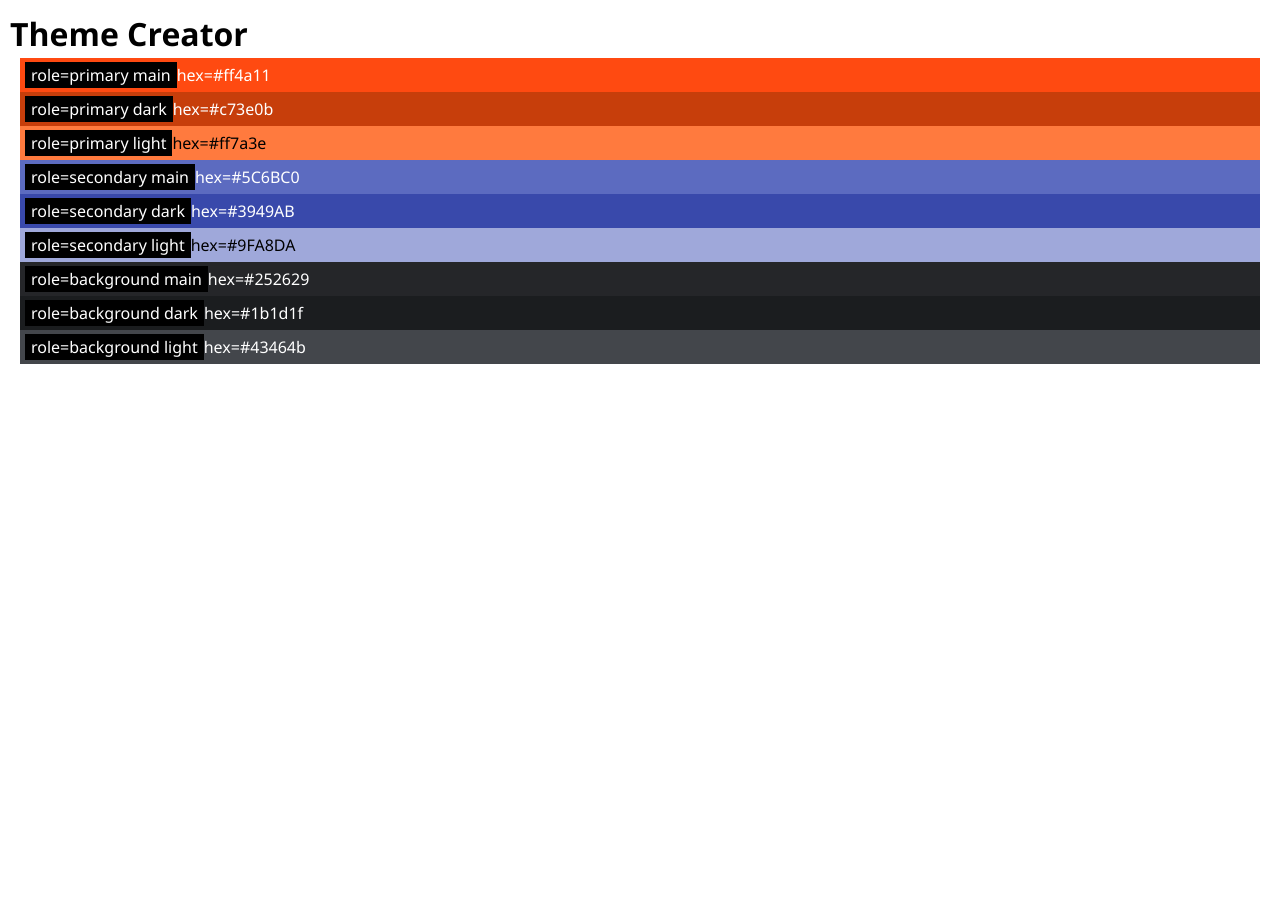
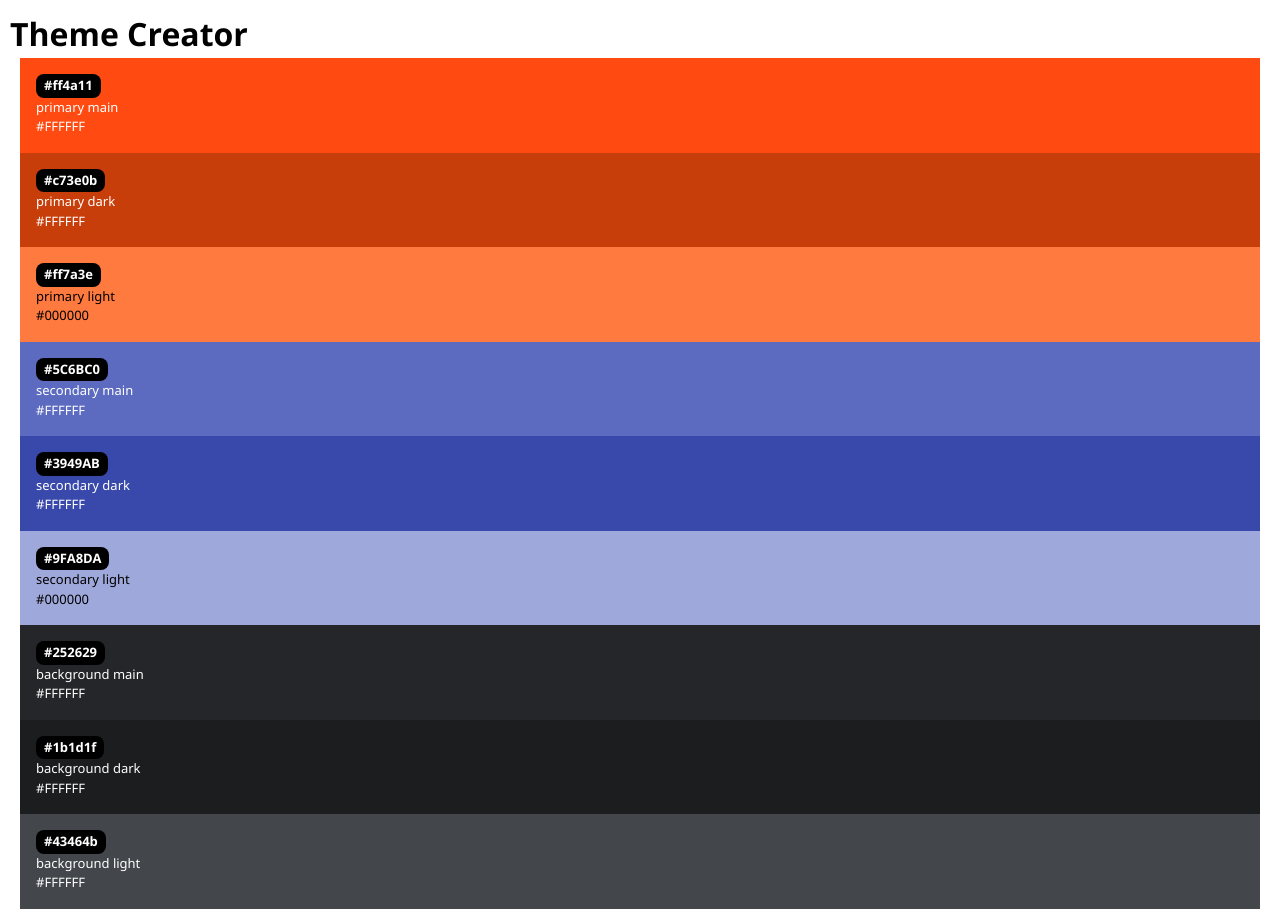
Before and after one commit to josereyes11/Recap-4, a React (Vite) app: page / in a window 1280 px wide. Before the commit the page ends 800 px from the top, so only its background shows below. Built offline with nearby package versions, Linux system fonts and the light colour scheme.

Commit message:
Display theme colors: commit 3

```diff
--- a/src/Components/Color/Color.css
+++ b/src/Components/Color/Color.css
@@ -1,11 +1,17 @@
 .color-card {
   margin: 0px 10px;
-  padding: 5px;
+  padding: 16px;
+  display: flex;
+  flex-direction: column;
+  font-size: small;
 }
 
 .color-card-headline {
   display: inline;
-  padding: 2px 6px;
+  padding: 2px 8px;
   background: black;
   color: white;
+  width: max-content;
+  border-radius: 8px;
+  font-weight: bold;
 }
--- a/src/Components/Color/Color.jsx
+++ b/src/Components/Color/Color.jsx
@@ -4,8 +4,9 @@ export default function Color({ color }) {
   return (
     <>
       <div className="color-card" style={{ color: color.contrastText, backgroundColor: color.hex }}>
-        <p className="color-card-headline">role={color.role}</p>
-        hex={color.hex}
+        <p className="color-card-headline">{color.hex}</p>
+        <p>{color.role}</p>
+        <p>{color.contrastText}</p>
       </div>
     </>
   );
```
